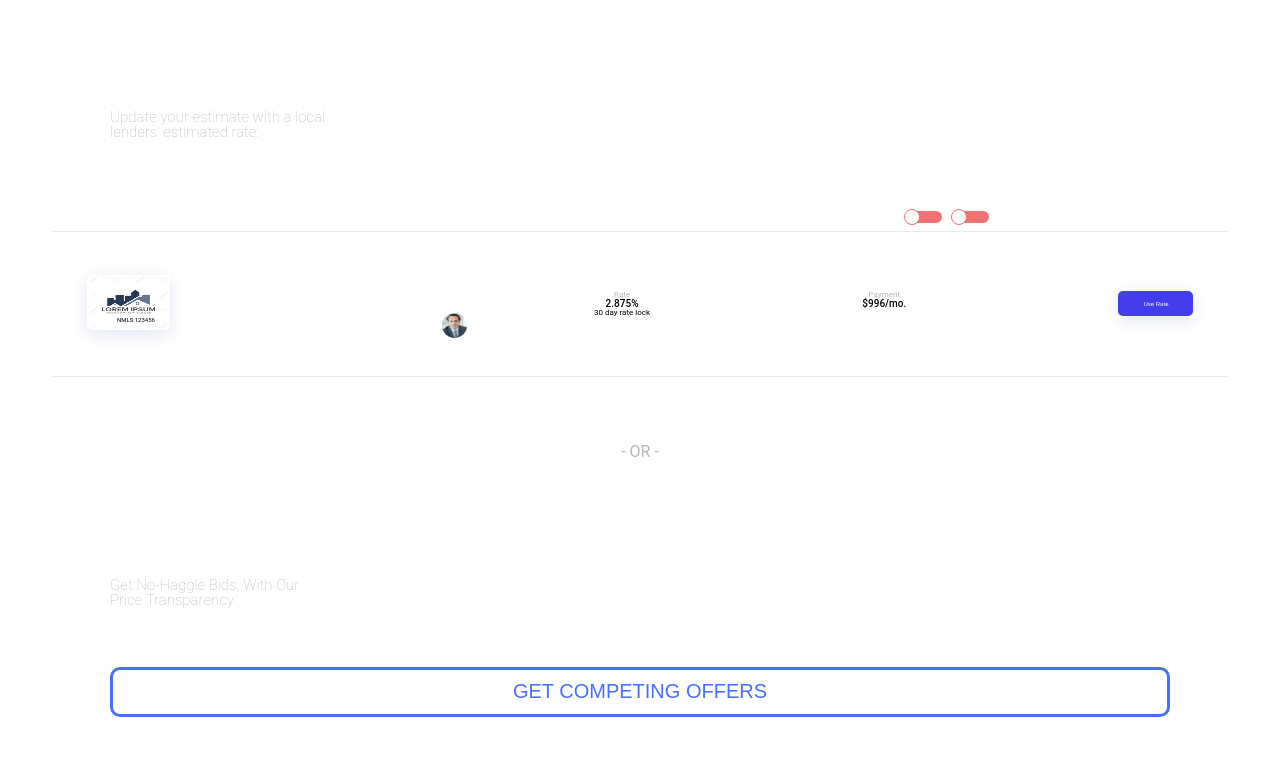
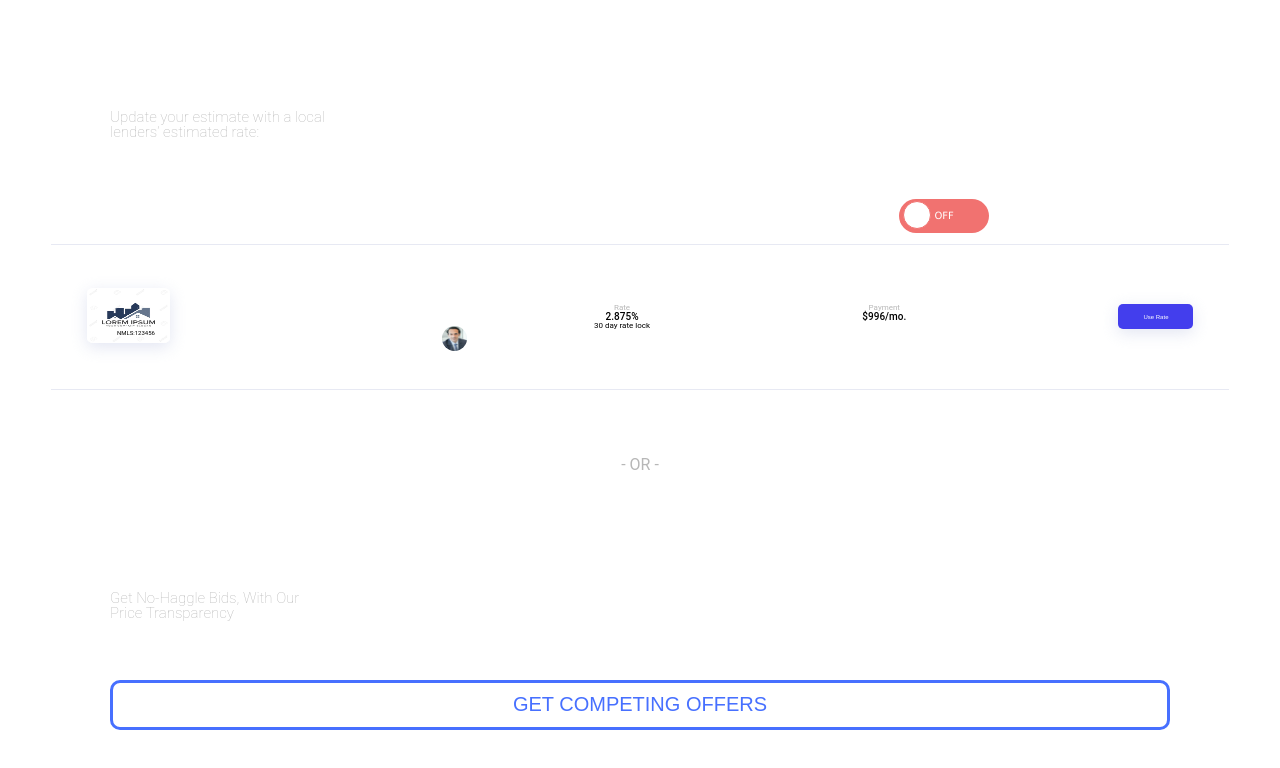
Before and after one commit to mattkastner/loan-web-app, a React (Create React App) app: page / in a window 1280 px wide. Shown: the top 768 px of the page. Built offline with nearby package versions, Linux system fonts and the light colour scheme.

Commit message:
messing with toggle buttons

```diff
--- a/src/components/LenderRates.js
+++ b/src/components/LenderRates.js
@@ -8,14 +8,13 @@ export default function LenderRates() {
         Update your estimate with a local lenders’ estimated rate:
       </div>
       <div className="toggle-buttons">
-        <label className="switch">
-          <input type="checkbox" />
-          <span className="slider round"></span>
-        </label>
-        <label className="switch">
-          <input type="checkbox" />
-          <span className="slider round"></span>
-        </label>
+      <label class="switch">
+ <input type="checkbox" id="togBtn"/>
+ <div class="slider round">
+  <span class="on">ON</span>
+  <span class="off">OFF</span>
+ </div>
+</label>
       </div>
       <hr></hr>
 
--- a/src/components/LenderRates.scss
+++ b/src/components/LenderRates.scss
@@ -20,29 +20,23 @@
   right: -72%;
 }
 
-/* The switch - the box around the slider */
-.switch,
-.switch-2 {
+.switch {
   position: relative;
   display: inline-block;
-  width: 47px;
-  height: 24px;
+  width: 90px;
+  height: 34px;
 }
 
-/* Hide default HTML checkbox */
 .switch input {
-  opacity: 0;
-  width: 0;
-  height: 0;
+  display: none;
 }
 
-/* The slider */
 .slider {
   position: absolute;
   cursor: pointer;
-  content: "";
-  height: 12px;
-  width: 36px;
+  top: 0;
+  left: 0;
+  right: 0;
   bottom: 0;
   background-color: #f17270;
   -webkit-transition: 0.4s;
@@ -52,31 +46,54 @@
 .slider:before {
   position: absolute;
   content: "";
-  height: 14px;
-  width: 14px;
-  left: -2px;
-  bottom: -2px;
+  height: 26px;
+  width: 26px;
+  left: 4px;
+  bottom: 4px;
   background-color: white;
   -webkit-transition: 0.4s;
   transition: 0.4s;
 }
 
 input:checked + .slider {
-  background-color: #ccc;
-  content: "";
+  background-color: grey;
 }
 
 input:focus + .slider {
-  box-shadow: 0 0 1px #ccc;
+  box-shadow: 0 0 1px #2196f3;
 }
 
 input:checked + .slider:before {
-  -webkit-transform: translateX(26px);
-  -ms-transform: translateX(26px);
-  transform: translateX(26px);
-  border: solid #ccc 1px;
-  content: "off";
+  -webkit-transform: translateX(55px);
+  -ms-transform: translateX(55px);
+  transform: translateX(55px);
 }
+
+/*------ ADDED CSS ---------*/
+.on {
+  display: none;
+}
+
+.on,
+.off {
+  color: white;
+  position: absolute;
+  transform: translate(-50%, -50%);
+  top: 50%;
+  left: 50%;
+  font-size: 10px;
+  font-family: Verdana, sans-serif;
+}
+
+input:checked + .slider .on {
+  display: block;
+}
+
+input:checked + .slider .off {
+  display: none;
+}
+
+/*--------- END --------*/
 
 /* Rounded sliders */
 .slider.round {
```
